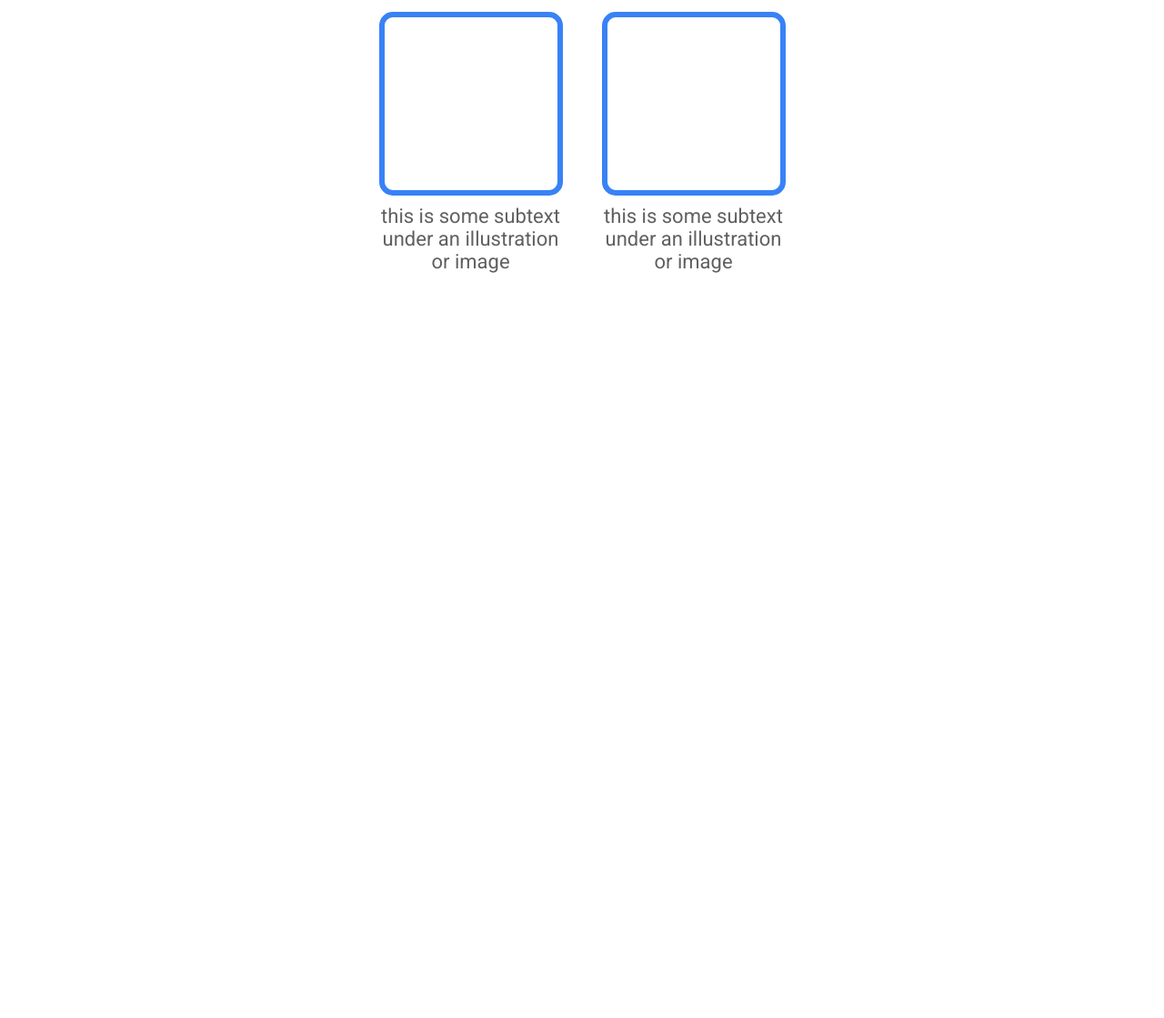
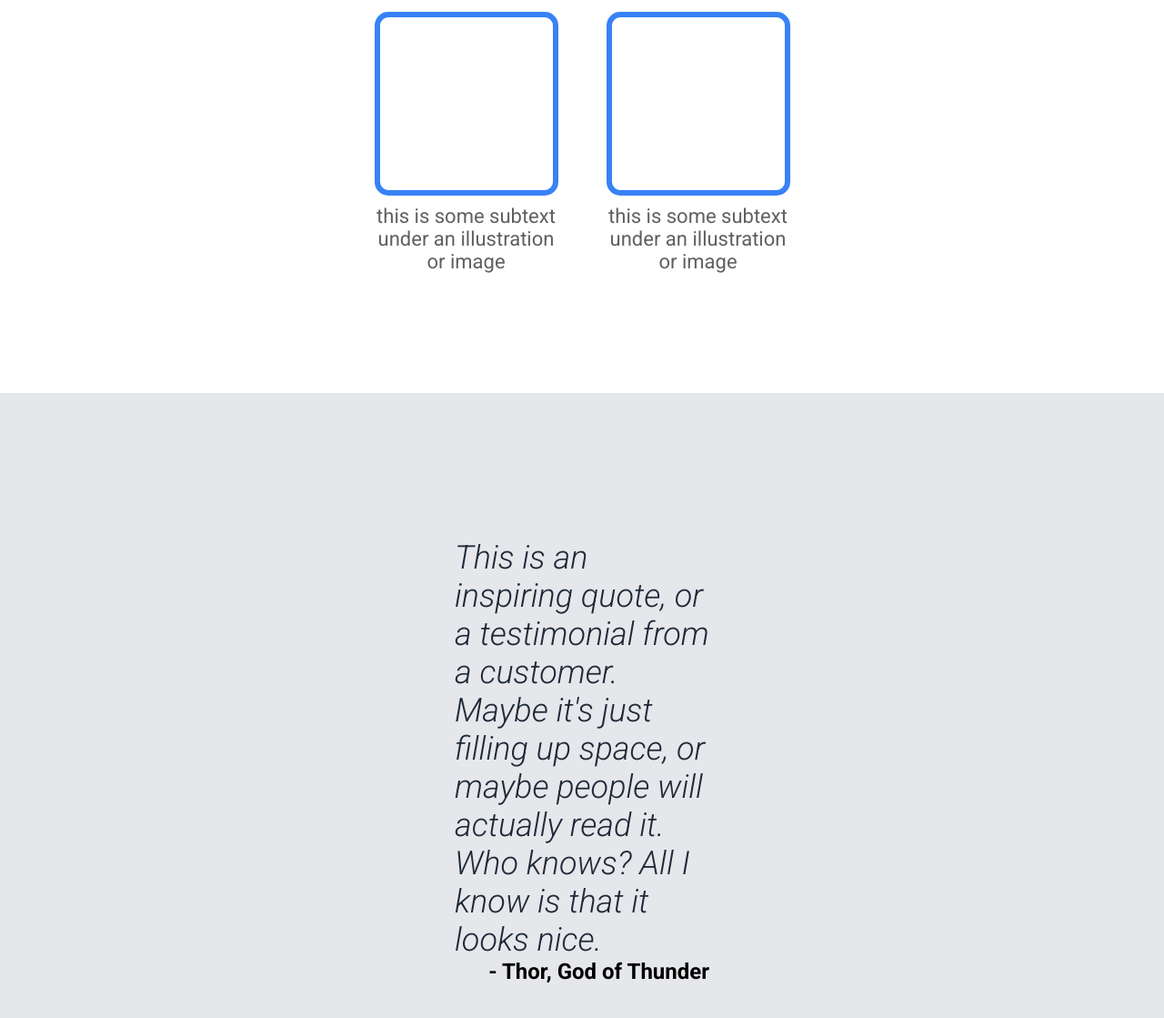
Before and after one commit to KingKlaus21/odin-landing-page, a plain HTML site: page index.html in a window 1280 px wide. Shown: the part 1211-2330 px from the top of the page at 91% size. Before the commit the page ends 1511 px from the top, so only its background shows below. Drawn offline with Linux system fonts and the light colour scheme.

Commit message:
Fix italic font issue in quote by changing Roboto Google font source

```diff
--- a/index.html
+++ b/index.html
@@ -63,6 +63,13 @@
       </div>
     </div>
 
+    <div class="quote-section">
+      <div class="quote-and-name">
+        <p class="quote">This is an inspiring quote, or a testimonial from a customer.  Maybe it's just filling up space, or maybe people will actually read it.  Who knows?  All I know is that it looks nice.</p>
+        <p class="name">- Thor, God of Thunder</p>
+      </div>
+    </div>
+
 
 
     <div class="footer">
--- a/styles.css
+++ b/styles.css
@@ -1,4 +1,5 @@
-@import url('https://fonts.googleapis.com/css2?family=Roboto:wght@400;700&display=swap');
+/* @import url('https://fonts.googleapis.com/css2?family=Roboto:wght@400;700&display=swap'); */
+@import url('https://fonts.googleapis.com/css?family=Roboto:100,100italic,300,300italic,400,400italic,500,500italic,700,700italic,900,900italic&subset=latin,latin-ext,cyrillic,cyrillic-ext,greek-ext,greek,vietnamese');
 
 * {
     font-family: Roboto, sans-serif;
@@ -12,6 +13,7 @@ body {
        if you have issues with header or footer */
     display: flex;
     flex-direction: column;
+    overflow: auto;
 }
 
 body > * {
@@ -131,12 +133,14 @@ button {
 }
 
 .info-container {
+    margin-bottom: 132px;
+
     display: flex;
     flex-direction: row;
     justify-content: center;
 
     flex-wrap: wrap;
-    gap: 20px 45px;
+    gap: 20px 55px;
 
 }
 
@@ -167,6 +171,40 @@ button {
 }
 
 
+/* ------------------------------------------ */
+
+
+.quote-section {
+    background-color: #E5E7EB;
+}
+
+.quote-and-name {
+    padding: 160px 200px;
+
+    display: flex;
+    flex-direction: column;
+
+    justify-content: center;
+    align-items: center;
+}
+
+.quote {
+    margin: 0px;
+    font-size: 36px;
+    font-style: italic;
+    color: #1f2937;
+    font-weight: 300;
+}
+
+.name {
+    margin: 0px;
+    font-size: 24px;
+    font-weight: bold;
+
+    align-self: flex-end;
+}
+
+
 
 /*
 ------425-------**50**--------475--------
```
